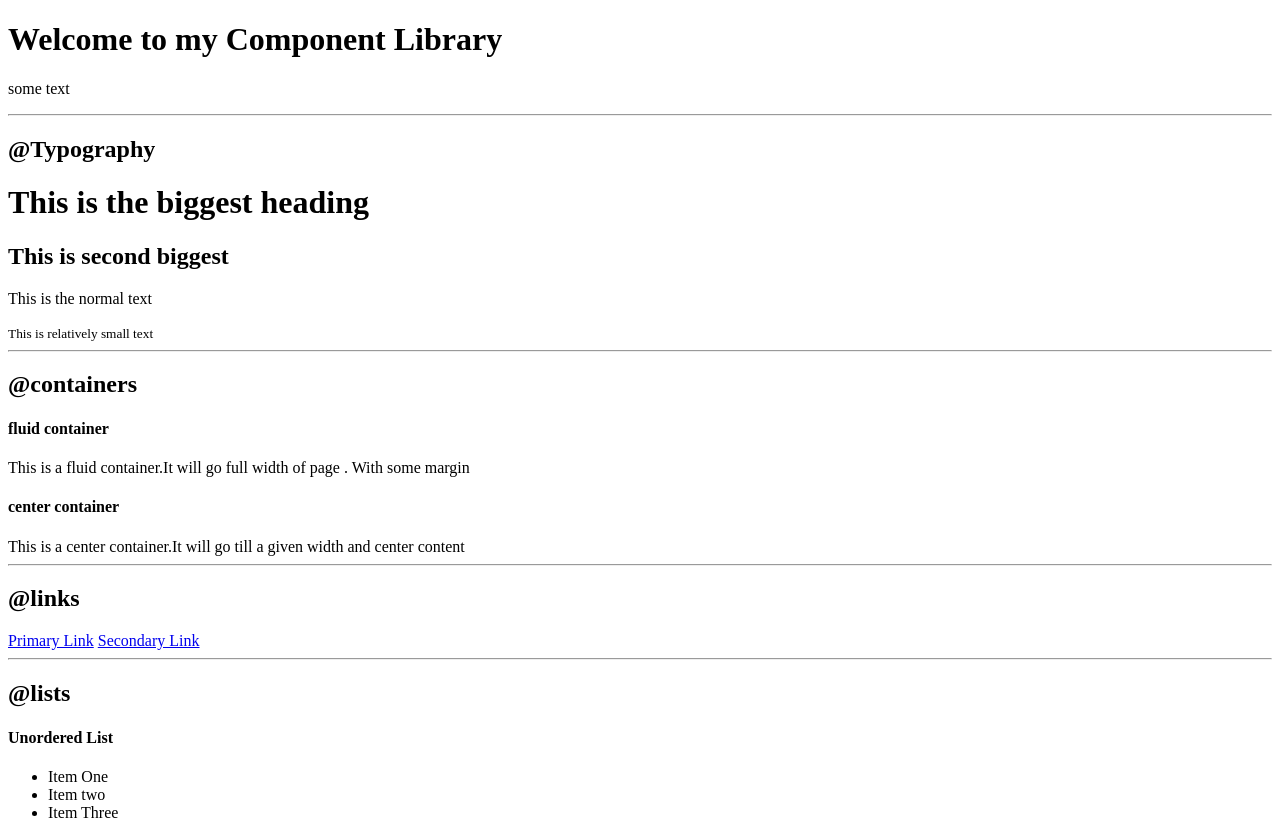
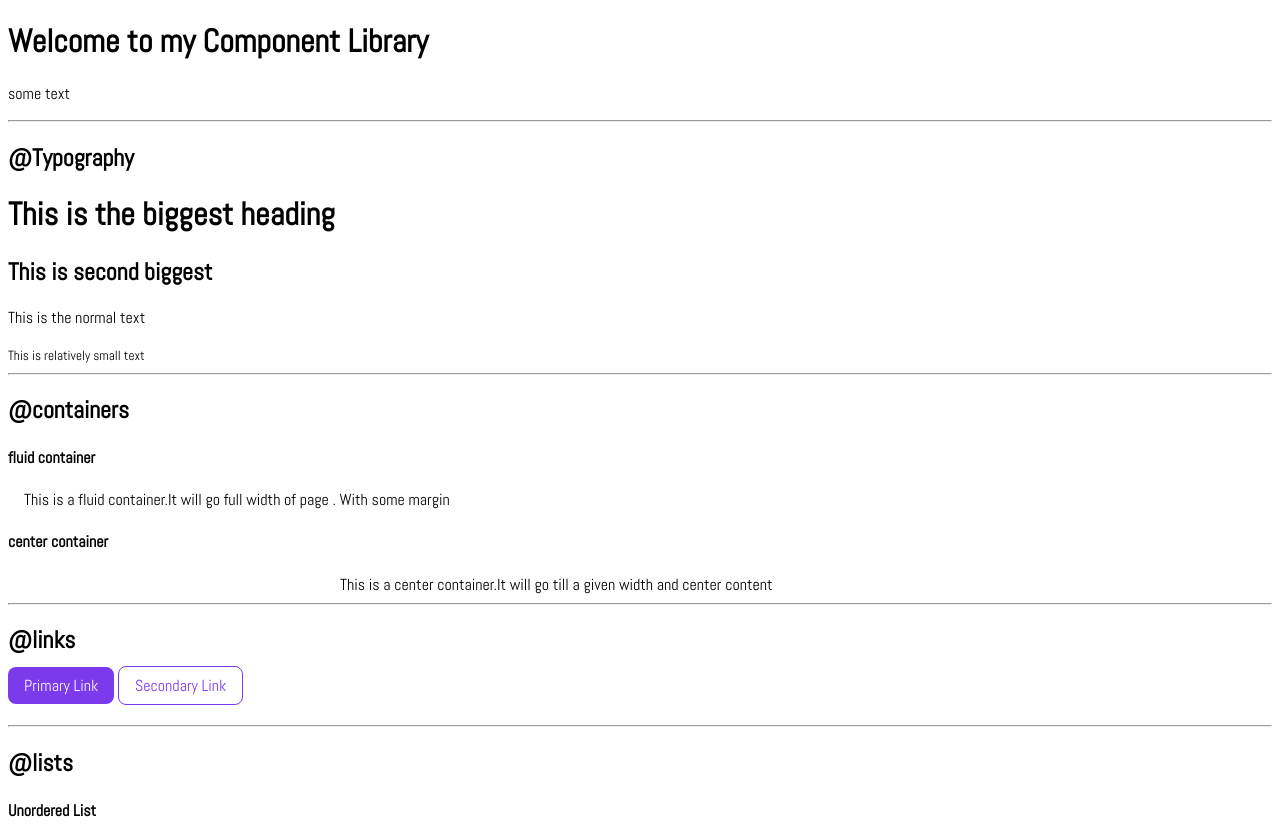
Before and after one commit to Amarjit-Singh-1/Component-Library, a plain HTML site: page index.html in a window 1280 px wide. Shown: the top 825 px of the page. Drawn offline with Linux system fonts and the light colour scheme.

Commit message:
started css

```diff
--- a/index.html
+++ b/index.html
@@ -3,11 +3,18 @@
   <head>
     <meta charset="UTF-8" />
     <meta name="viewport" content="width=device-width, initial-scale=1.0" />
+    <link rel="stylesheet" href="styles.css" />
+    <link rel="preconnect" href="https://fonts.gstatic.com" />
+    <link
+      href="https://fonts.googleapis.com/css2?family=Abel&display=swap"
+      rel="stylesheet"
+    />
     <title>Component Library</title>
   </head>
+  <!--https://tailwindcss.com/ , -->
   <body>
-    <h1>Welcome to my Component Library</h1>
-    <p>some text</p>
+    <h1 id="lib-header">Welcome to my Component Library</h1>
+    <p class="para">some text</p>
     <hr />
     <h2>@Typography</h2>
     <h1>This is the biggest heading</h1>
@@ -18,19 +25,21 @@
     <hr />
     <h2>@containers</h2>
     <h4>fluid container</h4>
-    <div>
+    <div class="container container-fluid">
       This is a fluid container.It will go full width of page . With some margin
     </div>
     <h4>center container</h4>
-    <div>
+    <div class="container container-center">
       This is a center container.It will go till a given width and center
       content
     </div>
 
     <hr />
     <h2>@links</h2>
-    <a href="#">Primary Link</a>
-    <a href="#">Secondary Link</a>
+    <a href="#" class="link primary-link">Primary Link</a>
+    <a href="#" class="link secondary-link">Secondary Link</a>
+    <br />
+    <br />
 
     <hr />
     <h2>@lists</h2>
--- /dev/null
+++ b/styles.css
@@ -0,0 +1,37 @@
+/**css box model css units**/
+:root {
+  --p: #7c3aed;
+}
+body {
+  font-family: "Abel", sans-serif;
+}
+.container {
+  padding-left: 1rem;
+  padding-right: 1rem;
+}
+
+.container-center {
+  max-width: 600px;
+  margin: auto;
+}
+
+.primary-link {
+  color: var(--p);
+}
+
+.link {
+  text-decoration: none;
+  padding: 0.5rem 1rem;
+}
+
+.primary-link {
+  background-color: var(--p);
+  border-radius: 0.5rem;
+  color: white;
+}
+
+.secondary-link {
+  color: var(--p);
+  border-radius: 0.5rem;
+  border: 1px solid var(--p);
+}
```
